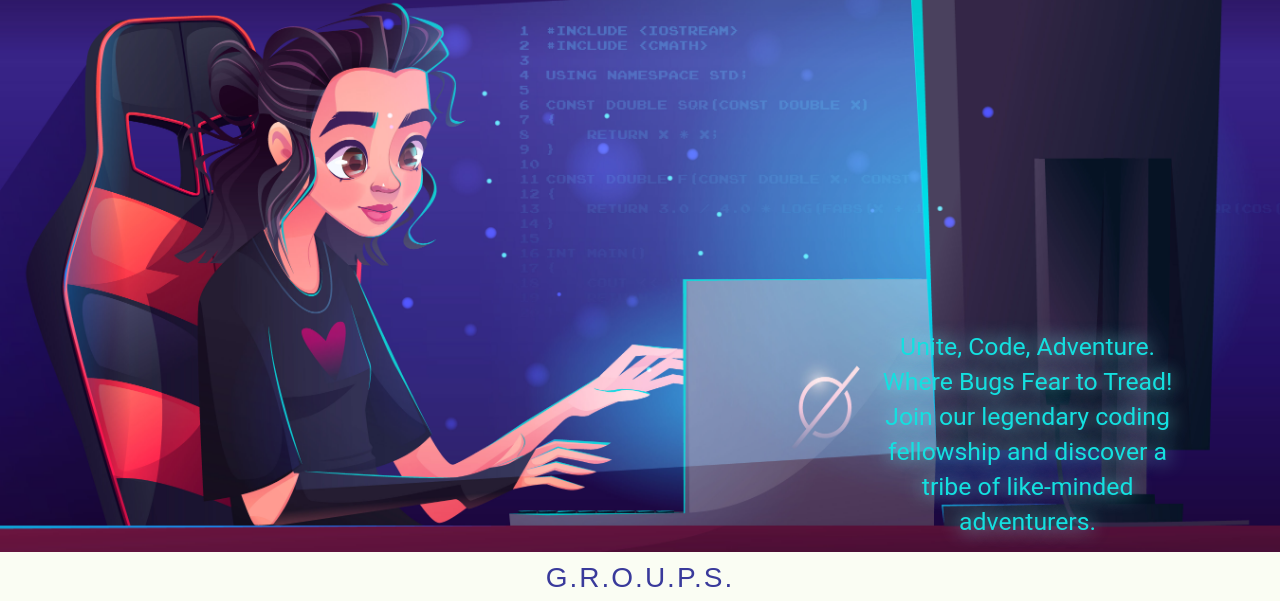
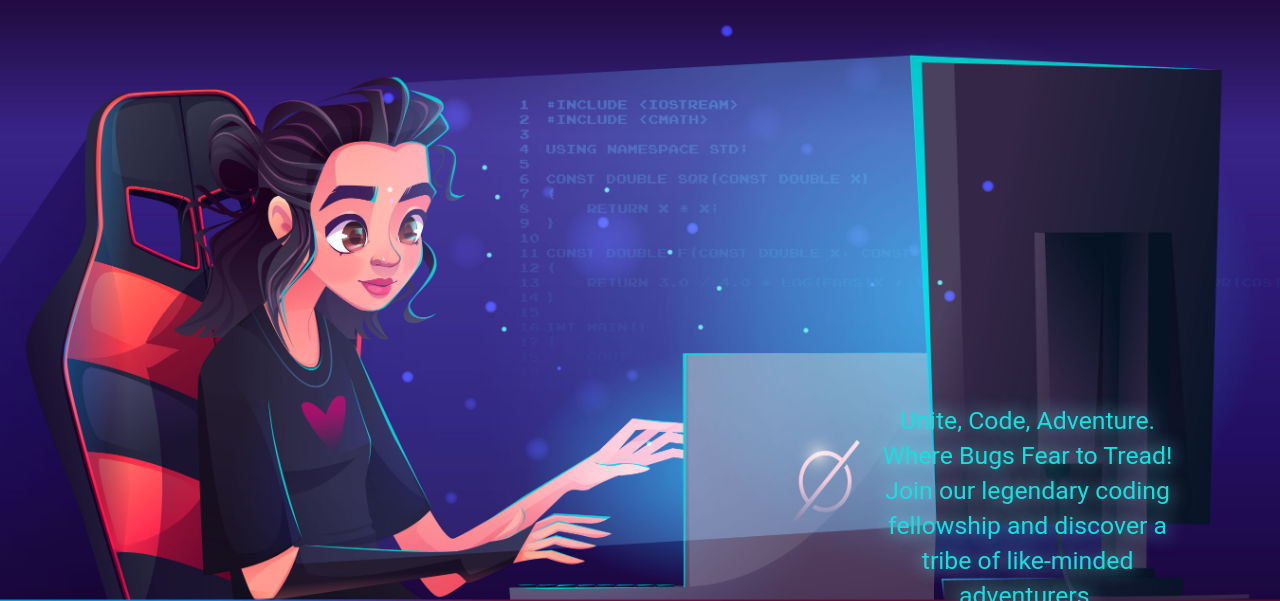
Before and after one commit to TaalVerena/bro-code, a plain HTML site: page index.html in a window 1280 px wide. Shown: the part 78-679 px from the top of the page. Drawn offline with Linux system fonts and the light colour scheme; a web font is replaced by a local one.

Commit message:
Style indext.html default body, h1 and h2

```diff
--- a/assets/css/style.css
+++ b/assets/css/style.css
@@ -17,8 +17,9 @@ body {
     font-family: Roboto, sans-serif;
     font-weight: 400;
     color: #071726;
-    margin-bottom: 74px;
-    background-color: rgb(250, 253, 243);
+    background-color: rgb(43, 22, 97);
+    padding-top: 74px;
+    padding-bottom: 74px;
 }
 
 /* logo and headings */
@@ -31,8 +32,7 @@ body {
     color: white;
 }
 
-h1,
-h2 {
+h1 {
     font-family: Caprasimo, sans-serif;
     text-transform: capitalize;
     letter-spacing: 2px;
```
